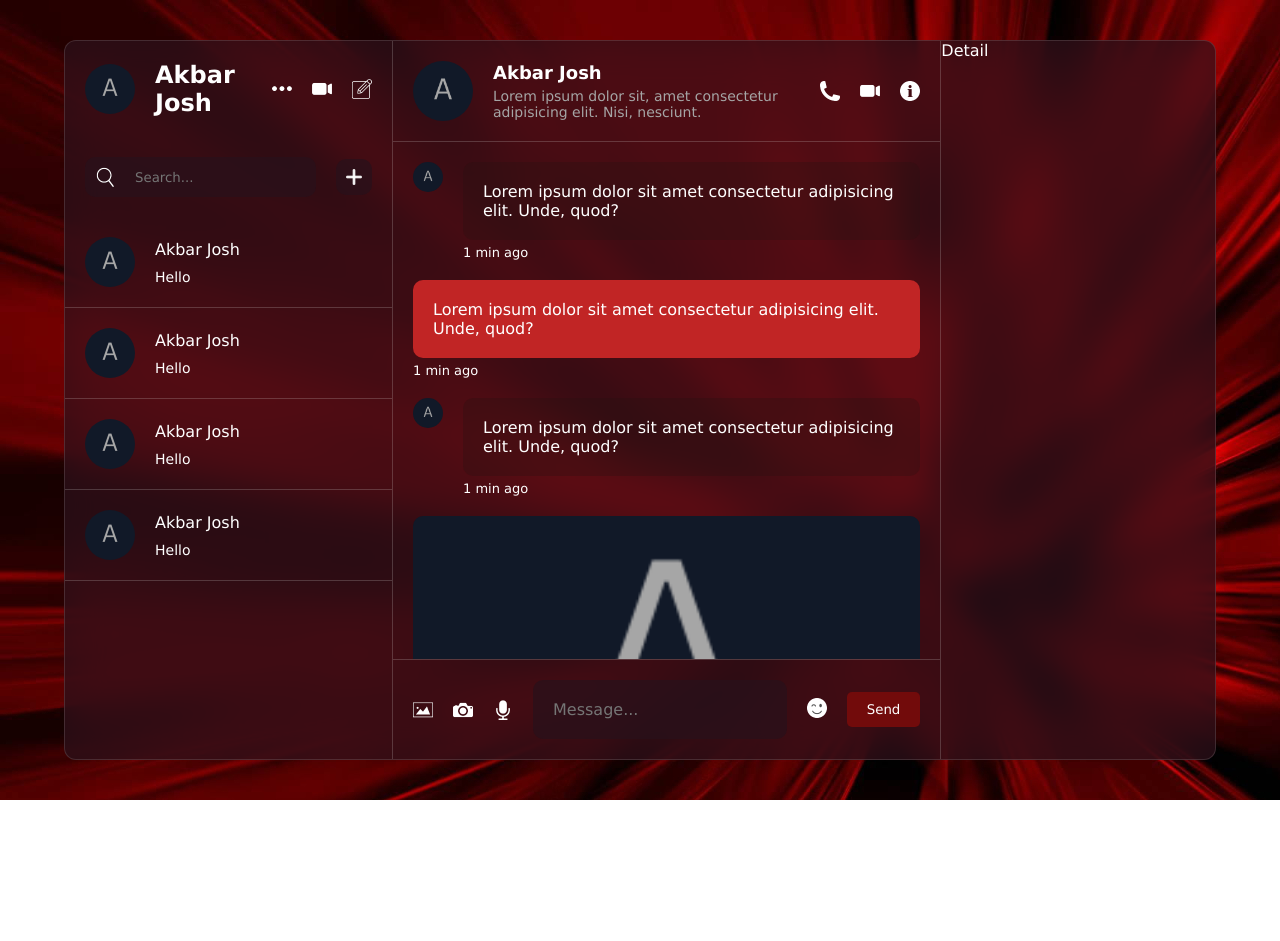
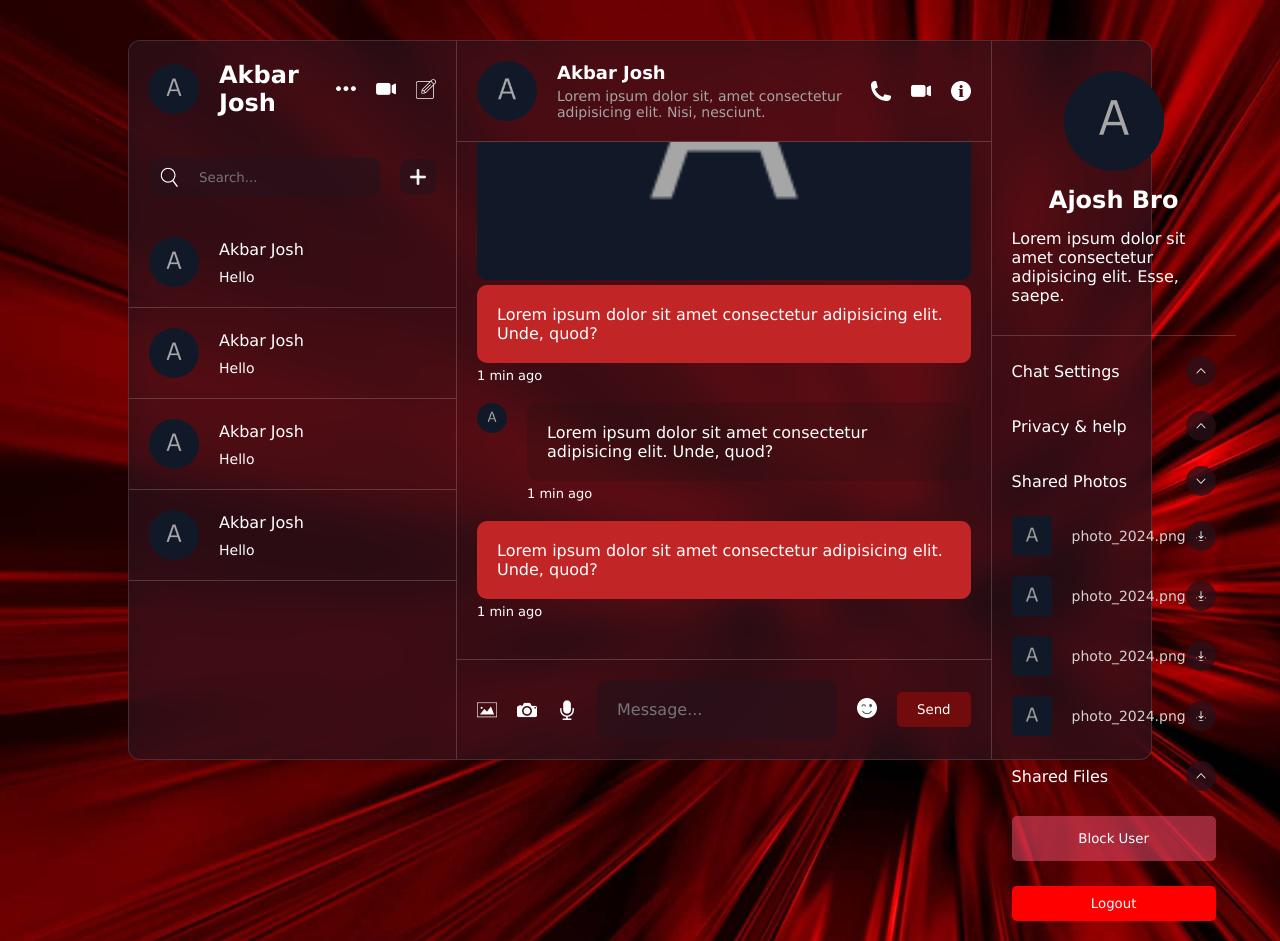
Before and after one commit to Ajosh-NyxBar/My-React-Project, a React (Vite) app: page / in a window 1280 px wide. Before the commit the page ends 800 px from the top, so only its background shows below. Built offline with nearby package versions, Linux system fonts and the light colour scheme.

Commit message:
add detail

```diff
--- a/src/components/chat/Chat.jsx
+++ b/src/components/chat/Chat.jsx
@@ -1,11 +1,15 @@
 import "./chat.css";
 import EmojiPicker from "emoji-picker-react";
-import { useState } from "react";
-
+import { useEffect, useState, useRef } from "react";
 const Chat = () => {
   const [open, setOpen] = useState(false);
   const [text, setText] = useState("");
 
+  const endRef = useRef(null);
+
+  useEffect(() => {
+    endRef.current?.scrollIntoView({ behavior: "smooth" });
+  }, []);
   const handleEmoji = (e) => {
     setText((prev) => prev + e.emoji);
     setOpen(false);
@@ -74,16 +78,24 @@
         <div className="message">
           <img src="./avatar.png" alt="" />
           <div className="texts">
-            <p>Lorem ipsum dolor sit amet consectetur adipisicing elit. Unde, quod? </p>
+            <p>
+              Lorem ipsum dolor sit amet consectetur adipisicing elit. Unde,
+              quod?{" "}
+            </p>
             <span>1 min ago</span>
           </div>
         </div>
         <div className="message own">
           <div className="texts">
-            <p>Lorem ipsum dolor sit amet consectetur adipisicing elit. Unde, quod? </p>
+            <p>
+              Lorem ipsum dolor sit amet consectetur adipisicing elit. Unde,
+              quod?{" "}
+            </p>
             <span>1 min ago</span>
           </div>
         </div>
+
+        <div ref={endRef}></div>
       </div>
       <div className="bottom">
         <div className="icons">
--- a/src/components/detail/Detail.jsx
+++ b/src/components/detail/Detail.jsx
@@ -1,8 +1,75 @@
-import './detail.css'
+import "./detail.css";
 const Detail = () => {
   return (
-    <div className='detail'>Detail</div>
+    <div className="detail">
+      <div className="user">
+        <img src="./avatar.png" alt="" />
+        <h2>Ajosh Bro</h2>
+        <p>
+          Lorem ipsum dolor sit amet consectetur adipisicing elit. Esse, saepe.
+        </p>
+      </div>
+      <div className="info">
+        <div className="option">
+          <div className="title">
+            <span>Chat Settings</span>
+            <img src="./arrowUp.png" alt="" />
+          </div>
+        </div>
+        <div className="option">
+          <div className="title">
+            <span>Privacy & help</span>
+            <img src="./arrowUp.png" alt="" />
+          </div>
+        </div>
+        <div className="option">
+          <div className="title">
+            <span>Shared Photos</span>
+            <img src="./arrowDown.png" alt="" />
+          </div>
+          <div className="photos">
+            <div className="photoItem">
+              <div className="photoDetail">
+                <img src="./avatar.png" alt="" />
+                <span>photo_2024.png</span>
+              </div>
+              <img src="./download.png" alt="" className="icon"/>
+            </div>
+            <div className="photoItem">
+              <div className="photoDetail">
+                <img src="./avatar.png" alt="" />
+                <span>photo_2024.png</span>
+              </div>
+              <img src="./download.png" alt="" className="icon"/>
+            </div>
+            <div className="photoItem">
+              <div className="photoDetail">
+                <img src="./avatar.png" alt="" />
+                <span>photo_2024.png</span>
+              </div>
+              <img src="./download.png" alt="" className="icon"/>
+            </div>
+            <div className="photoItem">
+              <div className="photoDetail">
+                <img src="./avatar.png" alt="" />
+                <span>photo_2024.png</span>
+              </div>
+              <img src="./download.png" alt="" className="icon"/>
+            </div>
+          </div>
+        </div>
+        <div className="option">
+          <div className="title">
+            <span>Shared Files</span>
+            <img src="./arrowUp.png" alt="" />
+          </div>
+        </div>
+
+        <button>Block User</button>
+        <button className="logout">Logout</button>
+      </div>
+    </div>
   );
-}
+};
 
-export default Detail
+export default Detail;
--- a/src/components/detail/detail.css
+++ b/src/components/detail/detail.css
@@ -1,3 +1,100 @@
-.detail{
-    flex: 1;
+.detail {
+  flex: 1;
+
+  .user {
+    display: flex;
+    flex-direction: column;
+    align-items: center;
+    gap: 15px;
+    border-bottom: 1px solid #dddddd35;
+    padding: 30px 20px;
+
+    img {
+      width: 100px;
+      height: 100px;
+      object-fit: cover;
+      border-radius: 50%;
+    }
+  }
+
+  .info {
+    padding: 20px;
+    display: flex;
+    flex-direction: column;
+    gap: 25px;
+
+    .option {
+      .title {
+        display: flex;
+        align-items: center;
+        justify-content: space-between;
+
+        img {
+          width: 30px;
+          height: 30px;
+          background-color: rgba(40, 17, 26, 0.75);
+          padding: 10px;
+          border-radius: 50%;
+          cursor: pointer;
+        }
+      }
+
+      .photos {
+        display: flex;
+        flex-direction: column;
+        gap: 20px;
+        margin-top: 20px;
+
+        .photoItem {
+          display: flex;
+          align-items: center;
+          justify-content: space-between;
+
+          .photoDetail {
+            display: flex;
+            align-items: center;
+            gap: 20px;
+            img {
+              width: 40px;
+              height: 40px;
+              border-radius: 5px;
+              object-fit: cover;
+            }
+
+            span {
+              font-size: 14px;
+              color: lightgray;
+              font-weight: 300;
+            }
+          }
+
+          .icon {
+            width: 30px;
+            height: 30px;
+            background-color: rgba(40, 17, 26, 0.75);
+            padding: 10px;
+            border-radius: 50%;
+            cursor: pointer;
+          }
+        }
+      }
+    }
+    button {
+      padding: 15px;
+      background-color: rgba(230, 74, 105, 0.553);
+      color: white;
+      border: none;
+      border-radius: 5px;
+      cursor: pointer;
+
+      &:hover {
+        background-color: rgba(214, 11, 52, 0.914);
+      }
+
+      &.logout {
+       padding: 10px;
+       background-color: red;
+      }
+    }
+  }
 }
--- a/src/index.css
+++ b/src/index.css
@@ -16,7 +16,7 @@
 }
 
 .container{
-  width: 90vw;
+  width: 80vw;
   height: 90vh;
   background-color: rgba(40, 17, 26, 0.75);
   border-radius: 12px;
```
